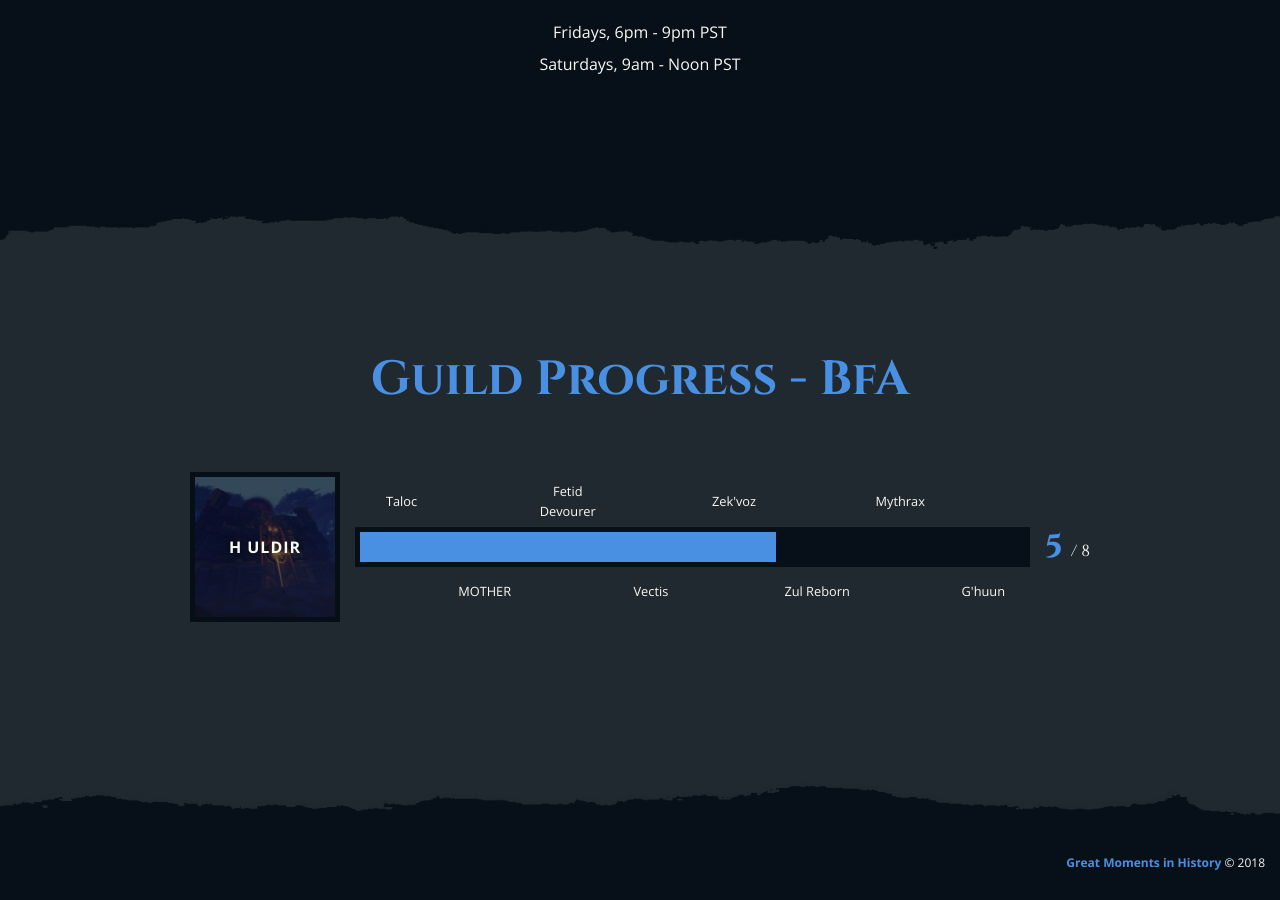
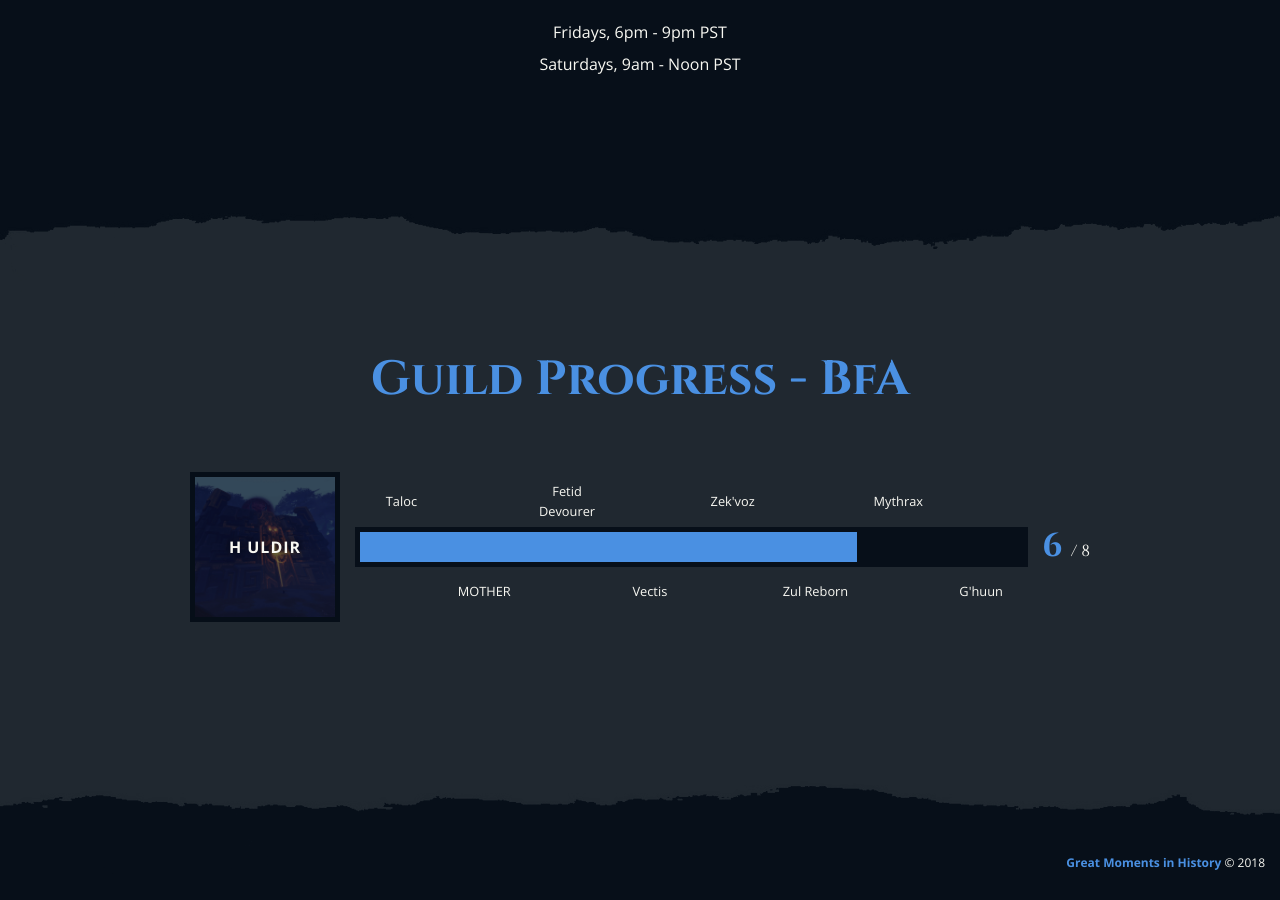
Before and after one commit to gmih/gmih.github.io, a Jekyll site: the page built from index.html, in a window 1280 px wide and 900 px high, scrolled down 2499 px. Built offline with Jekyll 4.4.1, drawn with Linux system fonts in a browser that asks for light colours; nearby versions of some CDN libraries.

Commit message:
Update progression

```diff
--- a/index.html
+++ b/index.html
@@ -61,10 +61,10 @@ layout: default
                             <span class="raid-meter-label">G'huun</span>
                         </div>
                         <div class="meter">
-                            <span style="width:62.5%;"><span class="progress-meter"></span></span>
+                            <span style="width:75%;"><span class="progress-meter"></span></span>
                         </div>
                     </div>
-                    <div class="progress-numbers"><span class="first-number">5 </span>/ 8</div>
+                    <div class="progress-numbers"><span class="first-number">6 </span>/ 8</div>
                 </div>
 
             </div>
```
